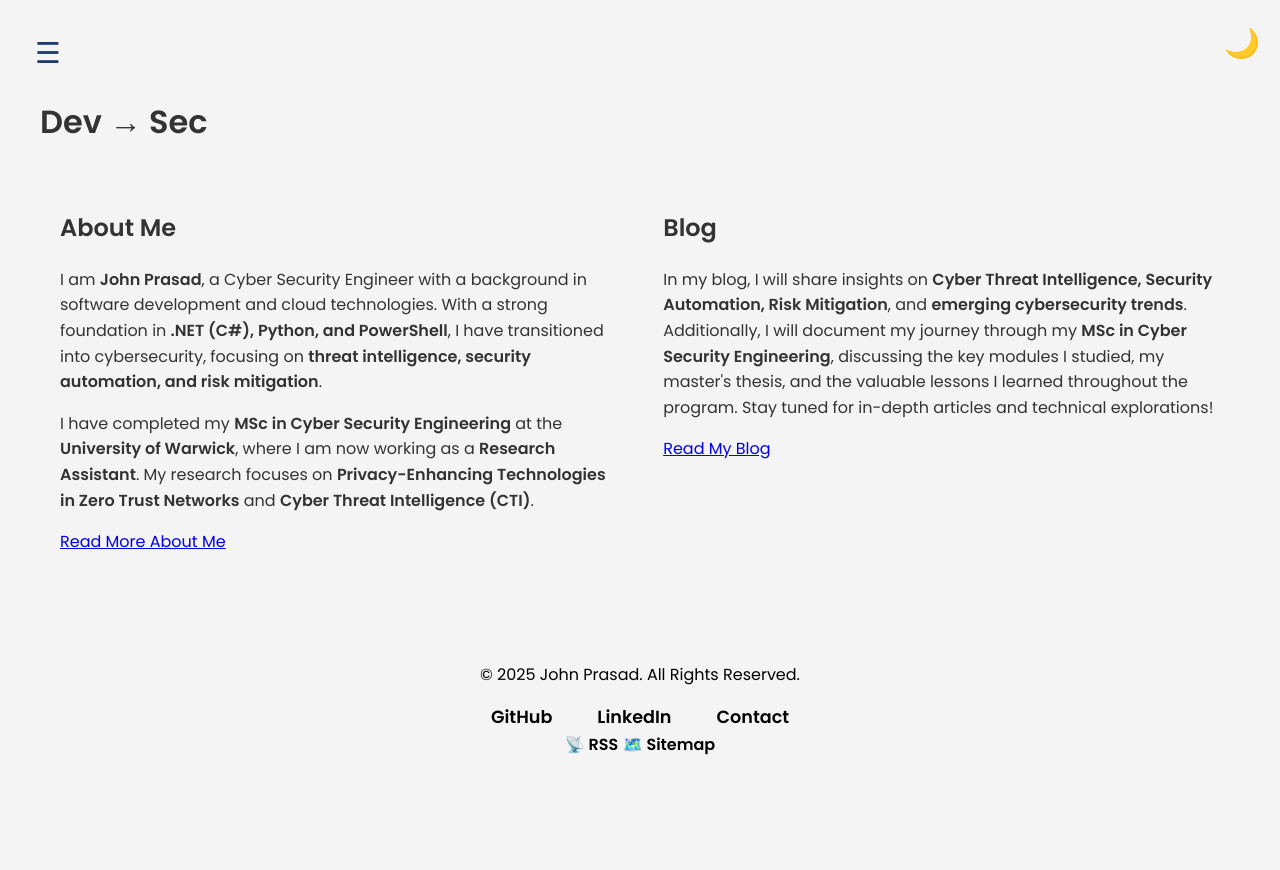
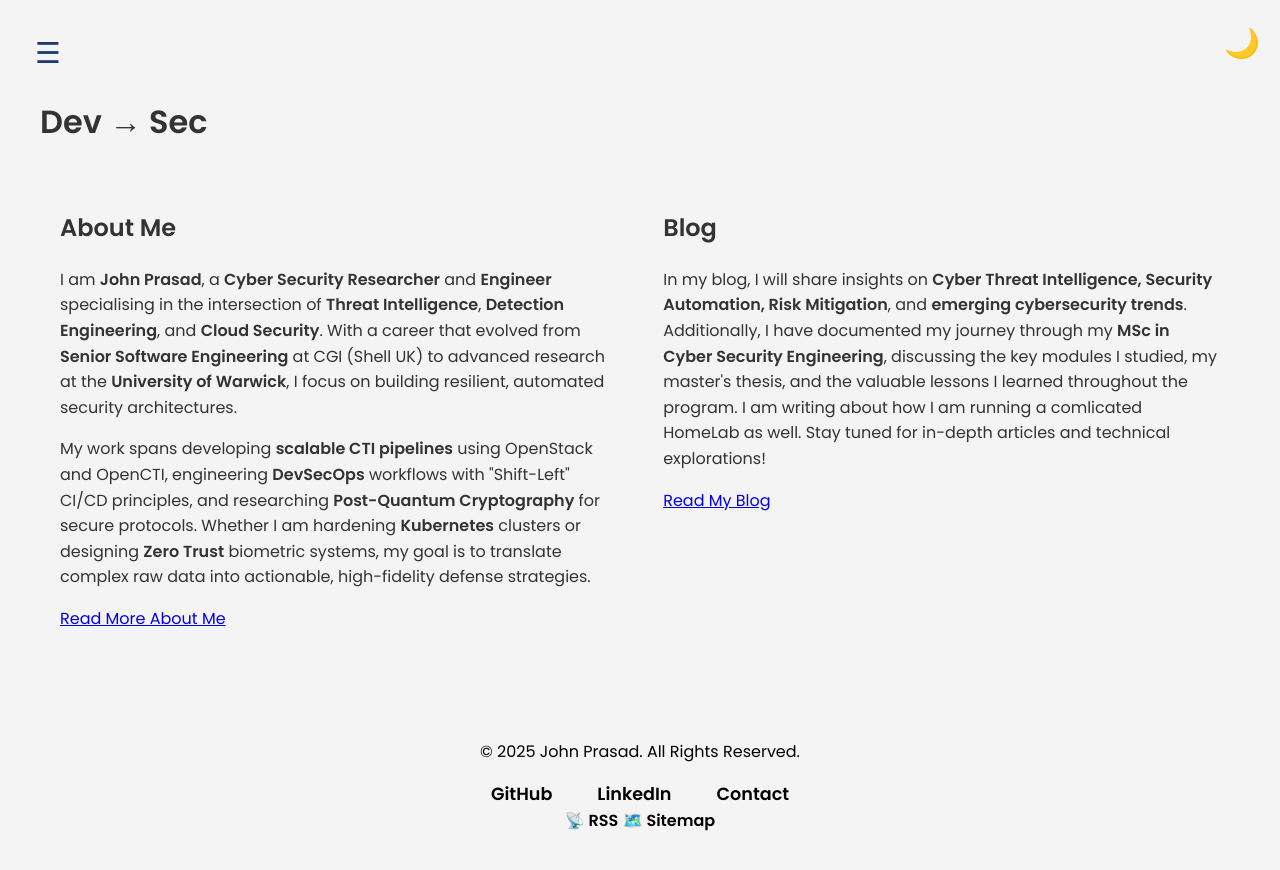
Before and after one commit to barrryblock/barrryblock.github.io, a Jekyll site: the page built from index.md, in a window 1280 px wide. Shown: the top 870 px of the page. Built offline with Jekyll 4.4.1, drawn with Linux system fonts in a browser that asks for light colours.

Commit message:
improved some sections

```diff
--- a/index.md
+++ b/index.md
@@ -6,14 +6,18 @@ layout: default
 <div class="content-container">
   <div class="content-box">
     <h2>About Me</h2>
-    <p>I am <strong>John Prasad</strong>, a Cyber Security Engineer with a background in software development and cloud technologies. With a strong foundation in <strong>.NET (C#), Python, and PowerShell</strong>, I have transitioned into cybersecurity, focusing on <strong>threat intelligence, security automation, and risk mitigation</strong>.</p>
-    <p>I have completed my <strong>MSc in Cyber Security Engineering</strong> at the <strong>University of Warwick</strong>, where I am now working as a <strong>Research Assistant</strong>. My research focuses on <strong>Privacy-Enhancing Technologies in Zero Trust Networks</strong> and <strong>Cyber Threat Intelligence (CTI)</strong>.</p>
+    <p>
+        I am <strong>John Prasad</strong>, a <strong>Cyber Security Researcher</strong> and <strong>Engineer</strong> specialising in the intersection of <strong>Threat Intelligence</strong>, <strong>Detection Engineering</strong>, and <strong>Cloud Security</strong>. With a career that evolved from <strong>Senior Software Engineering</strong> at CGI (Shell UK) to advanced research at the <strong>University of Warwick</strong>, I focus on building resilient, automated security architectures.
+    </p>
+    <p>
+        My work spans developing <strong>scalable CTI pipelines</strong> using OpenStack and OpenCTI, engineering <strong>DevSecOps</strong> workflows with "Shift-Left" CI/CD principles, and researching <strong>Post-Quantum Cryptography</strong> for secure protocols. Whether I am hardening <strong>Kubernetes</strong> clusters or designing <strong>Zero Trust</strong> biometric systems, my goal is to translate complex raw data into actionable, high-fidelity defense strategies.
+    </p>
     <p><a href="./about">Read More About Me</a></p>
   </div>
 
   <div class="content-box">
     <h2>Blog</h2>
-    <p>In my blog, I will share insights on <strong>Cyber Threat Intelligence, Security Automation, Risk Mitigation</strong>, and <strong>emerging cybersecurity trends</strong>. Additionally, I will document my journey through my <strong>MSc in Cyber Security Engineering</strong>, discussing the key modules I studied, my master's thesis, and the valuable lessons I learned throughout the program. Stay tuned for in-depth articles and technical explorations!</p>
+    <p>In my blog, I will share insights on <strong>Cyber Threat Intelligence, Security Automation, Risk Mitigation</strong>, and <strong>emerging cybersecurity trends</strong>. Additionally, I have documented my journey through my <strong>MSc in Cyber Security Engineering</strong>, discussing the key modules I studied, my master's thesis, and the valuable lessons I learned throughout the program. I am writing about how I am running a comlicated HomeLab as well. Stay tuned for in-depth articles and technical explorations!</p>
     <p><a href="./blog">Read My Blog</a></p>
   </div>
 
```
